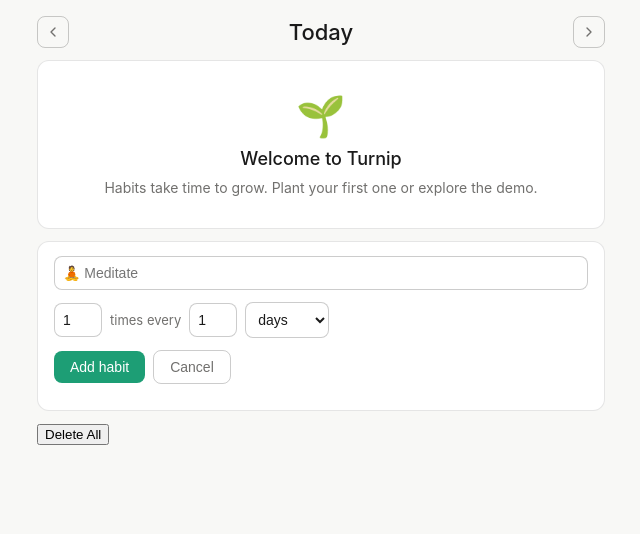
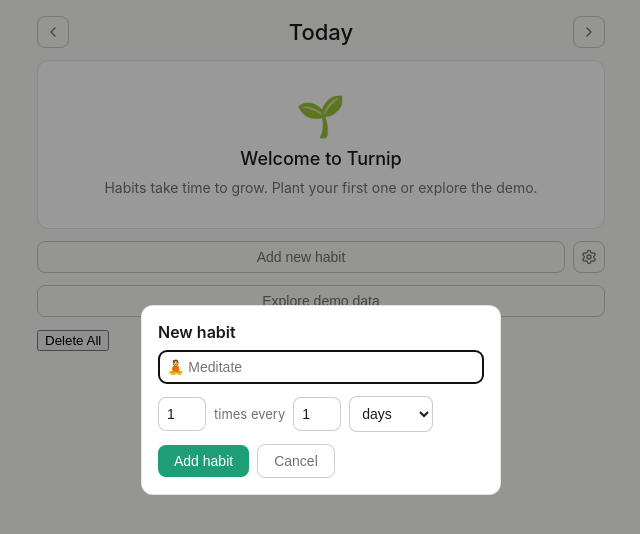
Before and after one commit to mikimandoki/turnip, a React (Vite) app: page / in a window 1280 px wide. Both pictures are taken after a click on the button "Add new habit". Shown: the top 534 px of the page, without its empty margins (319-959 px from the left). Built offline with nearby package versions, Linux system fonts and the light colour scheme.

Commit message:
add modals and settings with basic export import functionality

```diff
--- /dev/null
+++ b/src/components/SettingsModal.tsx
@@ -0,0 +1,88 @@
+import { Dialog } from 'radix-ui';
+import { useRef, useState } from 'react';
+
+import { useHabitContext } from '../contexts/useHabitContext';
+import { exportData } from '../utils/localStorage';
+
+export default function SettingsModal({
+  open,
+  onOpenChange,
+}: {
+  open: boolean;
+  onOpenChange: (open: boolean) => void;
+}) {
+  const { habits, applyImport } = useHabitContext();
+  const fileRef = useRef<HTMLInputElement>(null);
+  const [status, setStatus] = useState<{ message: string; ok: boolean } | null>(null);
+
+  function handleImportFile(e: React.ChangeEvent<HTMLInputElement>) {
+    const file = e.target.files?.[0];
+    if (!file) return;
+    const reader = new FileReader();
+    reader.onload = ev => {
+      const json = ev.target?.result as string;
+      const result = applyImport(json);
+      setStatus(
+        result.success
+          ? { message: 'Import successful.', ok: true }
+          : { message: result.error ?? 'Import failed.', ok: false }
+      );
+    };
+    reader.readAsText(file);
+    e.target.value = '';
+  }
+
+  return (
+    <Dialog.Root
+      open={open}
+      onOpenChange={next => {
+        if (!next) setStatus(null);
+        onOpenChange(next);
+      }}
+    >
+      <Dialog.Portal>
+        <Dialog.Overlay className='modal-overlay' />
+        <Dialog.Content className='modal-content'>
+          <Dialog.Title className='modal-title'>Settings</Dialog.Title>
+          <div className='settings-section'>
+            <div className='settings-label'>Export</div>
+            <button
+              className='btn-cancel'
+              onClick={() => {
+                const result = exportData();
+                if (result.success) onOpenChange(false);
+                else if (result.error) setStatus({ message: result.error, ok: false });
+              }}
+            >
+              Download backup
+            </button>
+          </div>
+          <div className='settings-section'>
+            <div className='settings-label'>Import</div>
+            {habits.length > 0 && (
+              <p className='settings-warning'>
+                This will replace your {habits.length} habit{habits.length === 1 ? '' : 's'} and all
+                completions.
+              </p>
+            )}
+            <input
+              ref={fileRef}
+              type='file'
+              accept='.json'
+              style={{ display: 'none' }}
+              onChange={handleImportFile}
+            />
+            <button className='btn-cancel' onClick={() => fileRef.current?.click()}>
+              Import from file
+            </button>
+          </div>
+          {status && (
+            <p className={status.ok ? 'settings-status-ok' : 'settings-status-error'}>
+              {status.message}
+            </p>
+          )}
+        </Dialog.Content>
+      </Dialog.Portal>
+    </Dialog.Root>
+  );
+}
--- a/src/contexts/habitContext.tsx
+++ b/src/contexts/habitContext.tsx
@@ -23,7 +23,6 @@
   );
   const [displayDate, setDisplayDate] = useState<string>(toDateString(getCurrentDate()));
   const isFutureDate = !import.meta.env.DEV && isFuture(parseISO(displayDate));
-  const [showForm, setShowForm] = useState(false);
 
   const stats = useMemo(
     () =>
@@ -129,8 +128,6 @@
         stats,
         displayDate,
         isFutureDate,
-        showForm,
-        setShowForm,
         addHabit,
         updateCompletion,
         deleteHabit,
--- a/src/contexts/useHabitContext.ts
+++ b/src/contexts/useHabitContext.ts
@@ -7,8 +7,6 @@
   completions: Completion[];
   displayDate: string;
   isFutureDate: boolean;
-  showForm: boolean;
-  setShowForm: (show: boolean) => void;
   addHabit: (habit: Habit) => void;
   updateCompletion: (habitId: string, increment: number) => void;
   deleteHabit: (habit: Habit) => void;
--- a/src/index.css
+++ b/src/index.css
@@ -260,16 +260,27 @@
   gap: var(--spacing-sm);
 }
 
+.btn-row {
+  display: flex;
+  align-items: center;
+  gap: var(--spacing-md);
+}
+
 .btn-add-habit {
-  width: 100%;
-  border: 0.5px dashed var(--color-border-secondary);
-  border-radius: var(--radius-lg);
-  padding: 14px var(--spacing-xl);
-  text-align: center;
+  height: 32px;
+  border-radius: var(--radius-md);
+  border: 0.5px solid var(--color-border-secondary);
+  background: none;
   color: var(--color-text-secondary);
   font-size: 14px;
   cursor: pointer;
-  background: none;
+  display: flex;
+  align-items: center;
+  justify-content: center;
+}
+
+.btn-row .btn-add-habit {
+  flex: 1;
 }
 
 .btn-add-habit:hover {
@@ -424,11 +435,9 @@
 /* ---- Form ---- */
 
 .add-habit-form {
-  width: 100%;
-  background: var(--color-background-primary);
-  border: 0.5px solid var(--color-border-tertiary);
-  border-radius: var(--radius-lg);
-  padding: 14px var(--spacing-xl);
+  display: flex;
+  flex-direction: column;
+  gap: var(--spacing-lg);
 }
 
 .add-habit-form input[type='text'],
@@ -458,7 +467,6 @@
   display: flex;
   align-items: center;
   gap: var(--spacing-md);
-  margin-bottom: var(--spacing-lg);
 }
 
 .form-label {
@@ -553,3 +561,35 @@
 .heatmap-pad {
   background: transparent;
 }
+
+/* ---- Settings modal ---- */
+
+.settings-section {
+  display: flex;
+  flex-direction: column;
+  gap: var(--spacing-sm);
+}
+
+.settings-label {
+  font-size: 13px;
+  font-weight: 500;
+  color: var(--color-text-secondary);
+}
+
+.settings-warning {
+  font-size: 12px;
+  color: var(--color-text-warning);
+  margin: 0;
+}
+
+.settings-status-ok {
+  font-size: 12px;
+  color: var(--color-text-success);
+  margin: 0;
+}
+
+.settings-status-error {
+  font-size: 12px;
+  color: var(--color-text-danger);
+  margin: 0;
+}
--- a/src/pages/DailyView.tsx
+++ b/src/pages/DailyView.tsx
@@ -1,11 +1,13 @@
 import { DragDropProvider } from '@dnd-kit/react';
 import { isSortable } from '@dnd-kit/react/sortable';
-import { ChevronLeft, ChevronRight } from 'lucide-react';
-import { useRef } from 'react';
+import { ChevronLeft, ChevronRight, Settings } from 'lucide-react';
+import { Dialog } from 'radix-ui';
+import { useRef, useState } from 'react';
 import { useNavigate } from 'react-router';
 
 import Card from '../components/Card';
 import HabitCard from '../components/HabitCard';
+import SettingsModal from '../components/SettingsModal';
 import { useHabitContext } from '../contexts/useHabitContext';
 import { getCurrentDate, namedDayOrDate, toDateString } from '../utils/date';
 import { getCompletionsInPeriod } from '../utils/habits';
@@ -19,8 +21,6 @@
     habits,
     completions,
     displayDate,
-    showForm,
-    setShowForm,
     addHabit,
     updateCompletion,
     reorderHabits,
@@ -30,6 +30,8 @@
     loadDemoData,
   } = useHabitContext();
 
+  const [showForm, setShowForm] = useState(false);
+  const [showSettings, setShowSettings] = useState(false);
   const visibleHabits = habits.filter(h => h.createdAt <= toDateString(getCurrentDate()));
   const dateInputRef = useRef<HTMLInputElement>(null);
 
@@ -120,7 +122,26 @@
         </DragDropProvider>
       )}
 
-      {showForm ? (
+      <div className='btn-row'>
+        <button className='btn-add-habit' onClick={() => setShowForm(true)}>
+          Add new habit
+        </button>
+        <button className='btn-action' onClick={() => setShowSettings(true)}>
+          <Settings size={16} />
+        </button>
+      </div>
+
+      {!hasOnboarded && habits.length === 0 && (
+        <button className='btn-add-habit' onClick={loadDemoData}>
+          Explore demo data
+        </button>
+      )}
+
+      <Dialog.Root open={showForm} onOpenChange={setShowForm}>
+        <Dialog.Portal>
+          <Dialog.Overlay className='modal-overlay' />
+          <Dialog.Content className='modal-content'>
+            <Dialog.Title className='modal-title'>New habit</Dialog.Title>
             <AddHabitForm
               onAdd={habit => {
                 addHabit(habit);
@@ -128,18 +149,11 @@
               }}
               onCancel={() => setShowForm(false)}
             />
-      ) : (
-        <>
-          <button className='btn-add-habit' onClick={() => setShowForm(true)}>
-            Add new habit
-          </button>
-          {!hasOnboarded && habits.length === 0 && (
-            <button className='btn-add-habit' onClick={loadDemoData}>
-              Explore demo data
-            </button>
-          )}
-        </>
-      )}
+          </Dialog.Content>
+        </Dialog.Portal>
+      </Dialog.Root>
+
+      <SettingsModal open={showSettings} onOpenChange={setShowSettings} />
 
       {import.meta.env.DEV && (
         <div>
```
Lines whose indentation alone changed are shown as unchanged.
